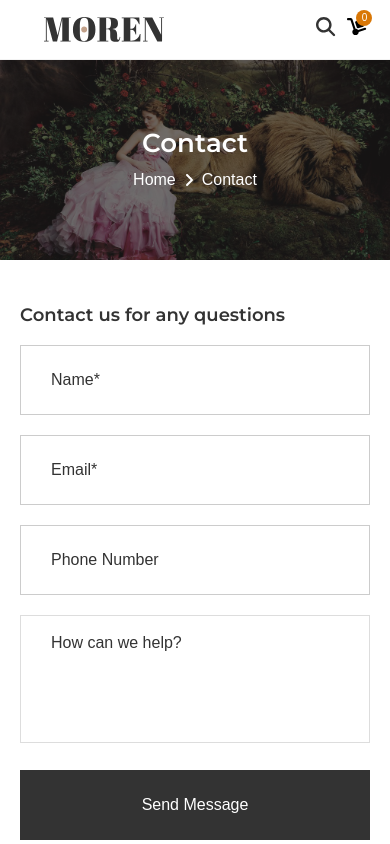
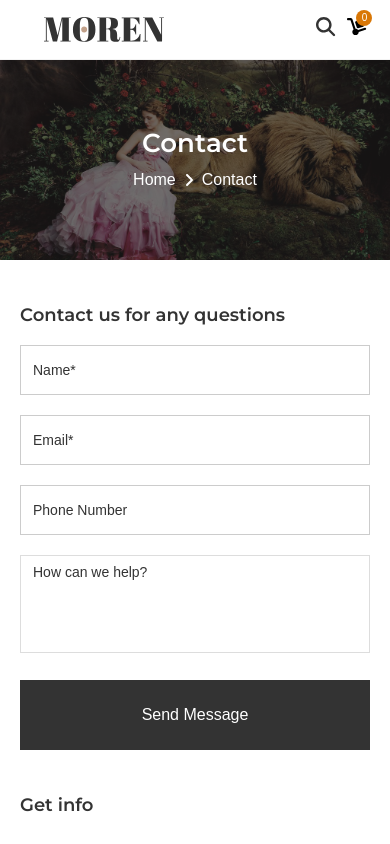
Before and after one commit to ltghuy/moren-ecommerce, a Next.js app: page /contact in a window 390 px wide. Shown: the top 844 px of the page. Built offline with nearby package versions, Linux system fonts and the light colour scheme.

Commit message:
Update maps height

```diff
--- a/containers/ContactPage/contact.module.scss
+++ b/containers/ContactPage/contact.module.scss
@@ -128,6 +128,19 @@
     }
   }
 
+  @media screen and (max-width: 1024px) {
+    .container {
+      .form {
+        width: 50%;
+      }
+
+      .address {
+        margin-left: 60px;
+        ;
+      }
+    }
+  }
+
   @media screen and (max-width: 768px) {
     .container {
       flex-direction: column;
@@ -147,7 +160,14 @@
         }
 
         input {
-          height: 70px;
+          height: 50px;
+          font-size: 14px;
+          padding: 6px 12px;
+        }
+
+        textarea {
+          font-size: 14px;
+          padding: 6px 12px;
         }
 
         button {
```
